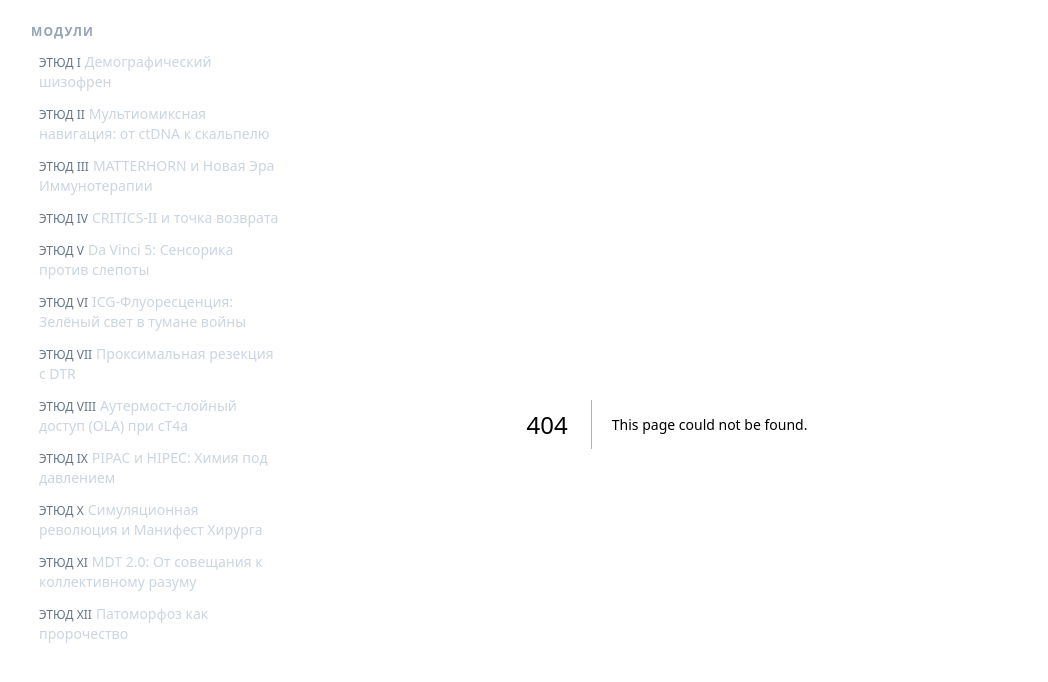
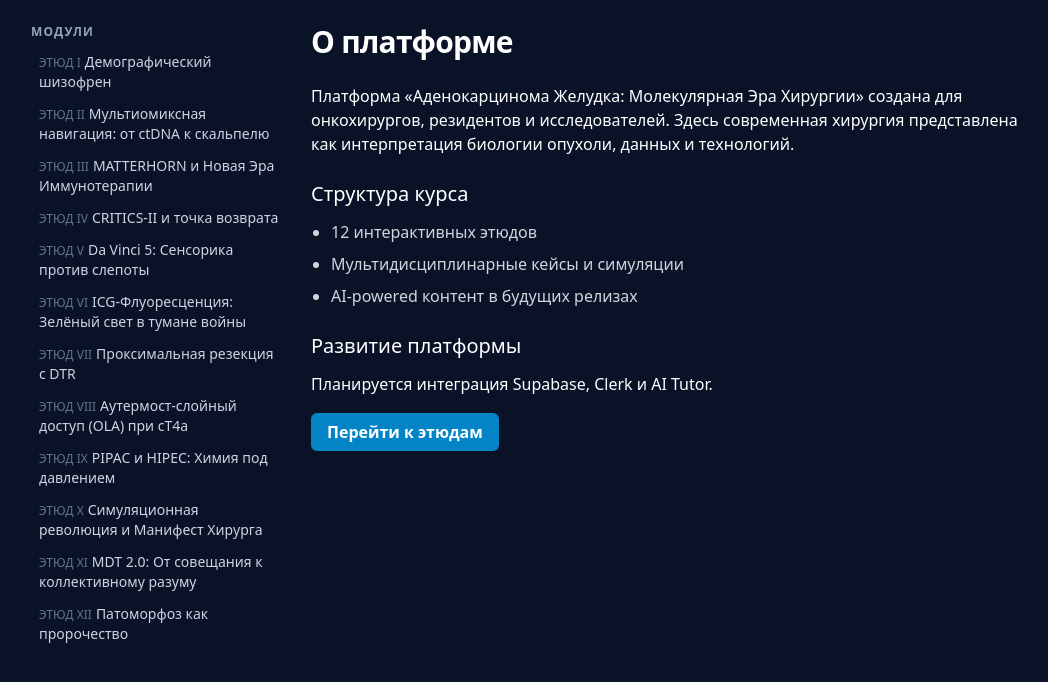
Before and after one commit to Serg2206/gastric-cancer-platform-2026s, a Next.js app: page /about in a window 1280 px wide. Before the commit this address had no page. Shown: the top 682 px of the page, without its empty margins (113-1161 px from the left). Built offline with nearby package versions, Linux system fonts and the light colour scheme.

Commit message:
feat: add about page and Supabase client stub

```diff
--- /dev/null
+++ b/src/app/about/page.tsx
@@ -0,0 +1,40 @@
+import Link from "next/link";
+
+export default function AboutPage() {
+  return (
+    <main className="space-y-6">
+      <h1 className="text-3xl font-semibold tracking-tight">О платформе</h1>
+      <section className="space-y-3">
+        <p>
+          Платформа «Аденокарцинома Желудка: Молекулярная Эра Хирургии»
+          создана для онкохирургов, резидентов и исследователей.
+          Здесь современная хирургия представлена как интерпретация биологии
+          опухоли, данных и технологий.
+        </p>
+      </section>
+
+      <section className="space-y-3">
+        <h2 className="text-xl font-medium">Структура курса</h2>
+        <ul className="list-disc space-y-2 pl-5 text-gray-300">
+          <li>12 интерактивных этюдов</li>
+          <li>Мультидисциплинарные кейсы и симуляции</li>
+          <li>AI-powered контент в будущих релизах</li>
+        </ul>
+      </section>
+
+      <section className="space-y-3">
+        <h2 className="text-xl font-medium">Развитие платформы</h2>
+        <p>Планируется интеграция Supabase, Clerk и AI Tutor.</p>
+      </section>
+
+      <div className="space-x-3">
+        <Link
+          href="/etudes"
+          className="rounded-md bg-sky-600 px-4 py-2 font-semibold text-white hover:bg-sky-500"
+        >
+          Перейти к этюдам
+        </Link>
+      </div>
+    </main>
+  );
+}
```
Also changed, not shown: src/lib/supabase.ts (added, +8 -0 lines).
